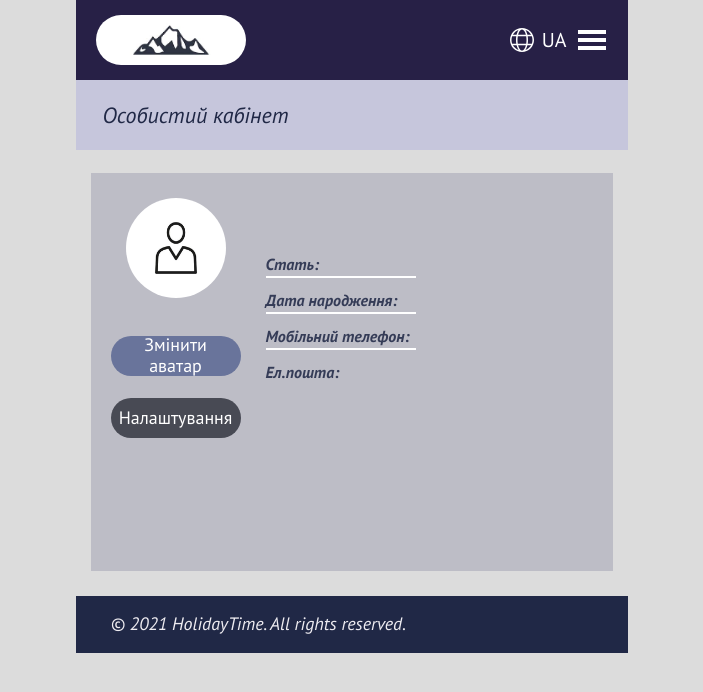
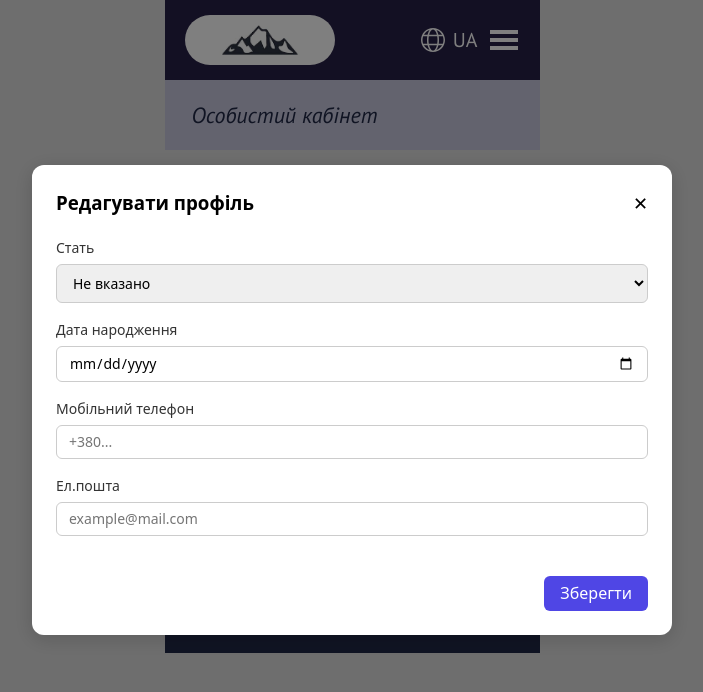
Before and after one commit to Mariia2990/holiday-time, a React (Vite) app: page /office in a window 1280 px wide. Both pictures are taken after a click on the button "Налаштування". Shown: the top 692 px of the page, without its empty margins (288-991 px from the left). Built offline with nearby package versions, Linux system fonts and the light colour scheme.

Commit message:
add modal to PersonalOffice

```diff
--- a/src/i18n/en.json
+++ b/src/i18n/en.json
@@ -63,5 +63,14 @@
   "btnDetail": "Check availability",
   "detailRoomText": "Rooms",
   "detailRoomText1": "Adults",
-  "detailRoomText2": "Children"
+  "detailRoomText2": "Children",
+  "modalProfile": "Edit profile",
+  "modalSex": "Sex",
+  "modalSex1": "Not specified",
+  "modalSex2": "Women",
+  "modalSex3": "Men",
+  "modalLabel1": "Date of birth",
+  "modalLabel2": "Mobile phone",
+  "modalLabel3": "Email",
+  "modalSave": "Save"
 }
--- a/src/i18n/ua.json
+++ b/src/i18n/ua.json
@@ -63,5 +63,14 @@
   "btnDetail": "Перевірити наявність вільних місць",
   "detailRoomText": "Номери",
   "detailRoomText1": "Дорослі",
-  "detailRoomText2": "Діти"
+  "detailRoomText2": "Діти",
+  "modalProfile": "Редагувати профіль",
+  "modalSex": "Стать",
+  "modalSex1": "Не вказано",
+  "modalSex2": "Жіноча",
+  "modalSex3": "Чоловіча",
+  "modalLabel1": "Дата народження",
+  "modalLabel2": "Мобільний телефон",
+  "modalLabel3": "Ел.пошта",
+  "modalSave": "Зберегти"
 }
--- a/src/pages/PersonalOffice/PersonalOffice.module.css
+++ b/src/pages/PersonalOffice/PersonalOffice.module.css
@@ -117,6 +117,87 @@ background-color: #484A54;
     font-family: inherit;
     font-size: inherit;
     width: auto;
+    margin-left: 15px;
+}
+
+/* Оверлей (темне тло позаду модалки) */
+.modalOverlay {
+    position: fixed;
+    top: 0;
+    left: 0;
+    right: 0;
+    bottom: 0;
+    background-color: rgba(0, 0, 0, 0.5);
+    display: flex;
+    justify-content: center;
+    align-items: center;
+    z-index: 1000;
+}
+
+/* Модальне вікно*/
+.modalContent {
+    background: #fff;
+    border-radius: 12px;
+    padding: 24px;
+    width: 90%;
+    max-width: 50%;
+    outline: none;
+    box-shadow: 0 4px 20px rgba(0, 0, 0, 0.15);
+}
+
+.modalHeader {
+    display: flex;
+    justify-content: space-between;
+    align-items: center;
+    margin-bottom: 20px;
+}
+
+.modalCloseBtn {
+    background: transparent;
+    border: none;
+    font-size: 18px;
+    cursor: pointer;
+}
+
+.modalBody {
+    display: flex;
+    flex-direction: column;
+    gap: 16px;
+}
+
+.modalLabel {
+    display: flex;
+    flex-direction: column;
+    gap: 6px;
+    font-size: 14px;
+    color: #333;
+}
+
+.modalInput,
+.modalSelect {
+    padding: 8px 12px;
+    border: 1px solid #ccc;
+    border-radius: 6px;
+    font-size: 14px;
+}
+
+.modalFooter {
+    margin-top: 24px;
+    display: flex;
+    justify-content: flex-end;
+}
+
+.modalSaveBtn {
+    background-color: #4f46e5;
+    color: white;
+    border: none;
+    padding: 8px 16px;
+    border-radius: 6px;
+    cursor: pointer;
+}
+
+.modalSaveBtn:hover {
+    background-color: #4338ca;
 }
 
 
--- a/src/pages/PersonalOffice/PersonalOffice.tsx
+++ b/src/pages/PersonalOffice/PersonalOffice.tsx
@@ -1,16 +1,65 @@
 import React, { useRef, useState } from "react";
+import Modal from "react-modal";
 import css from "./PersonalOffice.module.css";
 import person from "../../img/people-2x.jpg";
 import { useTranslation } from "react-i18next";
+
+Modal.setAppElement("#root");
+
+// Тип для даних користувача
+interface UserProfile {
+  gender: string;
+  birthDate: string;
+  phone: string;
+  email: string;
+}
 
 const PersonalOffice: React.FC = () => {
   const { t } = useTranslation();
   const fileInputRef = useRef<HTMLInputElement>(null);
 
+  // 1. Стейт для аватарки
   const [avatar, setAvatar] = useState<string>(() => {
     return localStorage.getItem("userAvatar") || person;
   });
 
+  // 2. Основний стейт для даних профілю (зчитуємо з localStorage або ставимо порожні)
+  const [profile, setProfile] = useState<UserProfile>(() => {
+    const savedData = localStorage.getItem("userProfile");
+    return savedData
+      ? JSON.parse(savedData)
+      : { gender: "", birthDate: "", phone: "", email: "" };
+  });
+
+  // 3. Стейт для модального вікна та тимчасових даних форми
+  const [isModalOpen, setIsModalOpen] = useState<boolean>(false);
+  const [formData, setFormData] = useState<UserProfile>(profile);
+
+  // Відкриття модалки (заповнюємо форму актуальними даними)
+  const openModal = () => {
+    setFormData(profile);
+    setIsModalOpen(true);
+  };
+
+  const closeModal = () => setIsModalOpen(false);
+
+  // Обробник зміни полів у модальному вікні
+  const handleInputChange = (
+    e: React.ChangeEvent<HTMLInputElement | HTMLSelectElement>,
+  ) => {
+    const { name, value } = e.target;
+    setFormData((prev) => ({ ...prev, [name]: value }));
+  };
+
+  // Збереження даних з модалки
+  const handleSaveProfile = (e: React.FormEvent) => {
+    e.preventDefault();
+    setProfile(formData); // Оновлюємо відображення на сторінці
+    localStorage.setItem("userProfile", JSON.stringify(formData)); // Зберігаємо в браузері
+    closeModal();
+  };
+
+  // Зміна аватарки
   const handleEditClick = () => {
     fileInputRef.current?.click();
   };
@@ -30,7 +79,6 @@ const PersonalOffice: React.FC = () => {
 
   return (
     <>
-      {/* Прихований інпут завантаження аватарки */}
       <input
         type="file"
         ref={fileInputRef}
@@ -50,6 +98,7 @@ const PersonalOffice: React.FC = () => {
       <div className={css.container}>
         <div className={css.personalOfficeContainer}>
           <div className={css.personalOfficeContainer2}>
+            {/* Ліва частина з аватаркою та кнопками */}
             <div className={css.personalOfficeBox2}>
               <div>
                 <img
@@ -66,63 +115,135 @@ const PersonalOffice: React.FC = () => {
                 >
                   {t("personalOfficeBtn")}
                 </button>
-                <button className={css.personalOfficeBtn}>
+                <button className={css.personalOfficeBtn} onClick={openModal}>
                   {t("personalOfficeBtn1")}
                 </button>
               </div>
             </div>
 
+            {/* Права частина з відображенням збережених даних */}
             <div className={css.personalOfficeBox3}>
               <div className={css.personalOfficeBd}>
-                <label className={css.personalOfficeText}>
+                <p className={css.personalOfficeText}>
                   {t("personalOfficeText1")}
-                  <input
-                    type="text"
-                    className={css.invisibleInput}
-                    defaultValue=""
-                  />
-                </label>
+                  <span className={css.personalOfficeTextSpan}>
+                    {profile.gender}
+                  </span>
+                </p>
               </div>
               <span className={css.personalOfficeSpan}></span>
 
               <div className={css.personalOfficeBd}>
-                <label className={css.personalOfficeText}>
-                  {t("personalOfficeText2")}
-                  <input
-                    type="text"
-                    className={css.invisibleInput}
-                    defaultValue=""
-                  />
-                </label>
+                <p className={css.personalOfficeText}>
+                  {t("personalOfficeText2")}{" "}
+                  <span className={css.personalOfficeTextSpan}>
+                    {profile.birthDate}
+                  </span>
+                </p>
               </div>
               <span className={css.personalOfficeSpan}></span>
 
               <div className={css.personalOfficeBd}>
-                <label className={css.personalOfficeText}>
-                  {t("personalOfficeText3")}
-                  <input
-                    type="text"
-                    className={css.invisibleInput}
-                    defaultValue=""
-                  />
-                </label>
+                <p className={css.personalOfficeText}>
+                  {t("personalOfficeText3")}{" "}
+                  <span className={css.personalOfficeTextSpan}>
+                    {profile.phone}
+                  </span>
+                </p>
               </div>
               <span className={css.personalOfficeSpan}></span>
 
               <div className={css.personalOfficeBd}>
-                <label className={css.personalOfficeText}>
-                  {t("personalOfficeText4")}
-                  <input
-                    type="text"
-                    className={css.invisibleInput}
-                    defaultValue=""
-                  />
-                </label>
+                <p className={css.personalOfficeText}>
+                  {t("personalOfficeText4")}{" "}
+                  <span className={css.personalOfficeTextSpan}>
+                    {profile.email}
+                  </span>
+                </p>
               </div>
             </div>
           </div>
         </div>
       </div>
+
+      {/* Модальне вікно для редагування */}
+      <Modal
+        isOpen={isModalOpen}
+        onRequestClose={closeModal}
+        className={css.modalContent}
+        overlayClassName={css.modalOverlay}
+        contentLabel="Edit Profile"
+      >
+        <div className={css.modalHeader}>
+          <h3>{t("modalProfile")}</h3>
+          <button onClick={closeModal} className={css.modalCloseBtn}>
+            ✕
+          </button>
+        </div>
+
+        <form onSubmit={handleSaveProfile} className={css.modalBody}>
+          <label className={css.modalLabel}>
+            {t("modalSex")}
+            <select
+              name="gender"
+              value={formData.gender}
+              onChange={handleInputChange}
+              className={css.modalSelect}
+            >
+              <option className={css.modalSelect} value="">
+                {t("modalSex1")}
+              </option>
+              <option className={css.modalSelect} value="Жіноча">
+                {t("modalSex2")}
+              </option>
+              <option className={css.modalSelect} value="Чоловіча">
+                {t("modalSex3")}
+              </option>
+            </select>
+          </label>
+
+          <label className={css.modalLabel}>
+            {t("modalLabel1")}
+            <input
+              type="date"
+              name="birthDate"
+              value={formData.birthDate}
+              onChange={handleInputChange}
+              className={css.modalInput}
+            />
+          </label>
+
+          <label className={css.modalLabel}>
+            {t("modalLabel2")}
+            <input
+              type="tel"
+              name="phone"
+              placeholder="+380..."
+              value={formData.phone}
+              onChange={handleInputChange}
+              className={css.modalInput}
+            />
+          </label>
+
+          <label className={css.modalLabel}>
+            {t("modalLabel3")}
+            <input
+              type="email"
+              name="email"
+              placeholder="example@mail.com"
+              value={formData.email}
+              onChange={handleInputChange}
+              className={css.modalInput}
+            />
+          </label>
+
+          <div className={css.modalFooter}>
+            <button type="submit" className={css.modalSaveBtn}>
+              {t("modalSave")}
+            </button>
+          </div>
+        </form>
+      </Modal>
     </>
   );
 };
```
